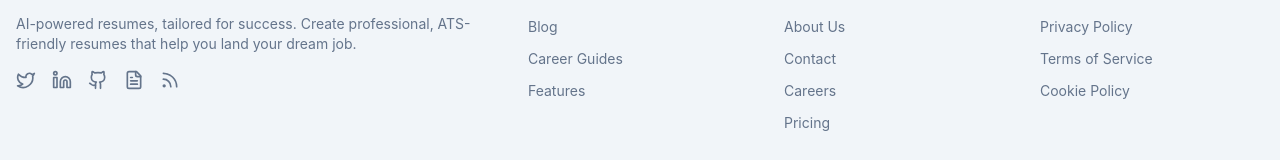
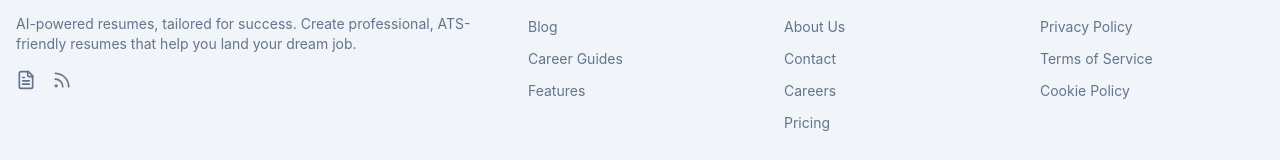
Before and after one commit to rezumedev-ai/rezumedev, a React (Vite) app: page /blog in a window 1280 px wide. Shown: the part 1451-1611 px from the top of the page. Built offline with nearby package versions, Linux system fonts and the light colour scheme.

Commit message:
Remove social media links from footer
Removed LinkedIn, GitHub, and X links from the footer component.

```diff
--- a/src/components/Footer.tsx
+++ b/src/components/Footer.tsx
@@ -1,4 +1,3 @@
-
 import { Github, Linkedin, Twitter, FileText, RssIcon } from "lucide-react";
 import { Link } from "react-router-dom";
 
@@ -13,15 +12,6 @@ export const Footer = () => {
             <h3 className="font-semibold text-lg text-secondary">Rezume.dev</h3>
             <p className="text-sm text-muted-foreground">AI-powered resumes, tailored for success. Create professional, ATS-friendly resumes that help you land your dream job.</p>
             <div className="flex space-x-4">
-              <a href="https://twitter.com/rezumedev" target="_blank" rel="noopener noreferrer" aria-label="Follow us on Twitter" className="text-muted-foreground hover:text-primary transition-colors">
-                <Twitter className="h-5 w-5" />
-              </a>
-              <a href="https://linkedin.com/company/rezume-dev" target="_blank" rel="noopener noreferrer" aria-label="Follow us on LinkedIn" className="text-muted-foreground hover:text-primary transition-colors">
-                <Linkedin className="h-5 w-5" />
-              </a>
-              <a href="https://github.com/rezume-dev" target="_blank" rel="noopener noreferrer" aria-label="Follow us on GitHub" className="text-muted-foreground hover:text-primary transition-colors">
-                <Github className="h-5 w-5" />
-              </a>
               <a href="/sitemap.html" aria-label="View our sitemap" className="text-muted-foreground hover:text-primary transition-colors">
                 <FileText className="h-5 w-5" />
               </a>
```
